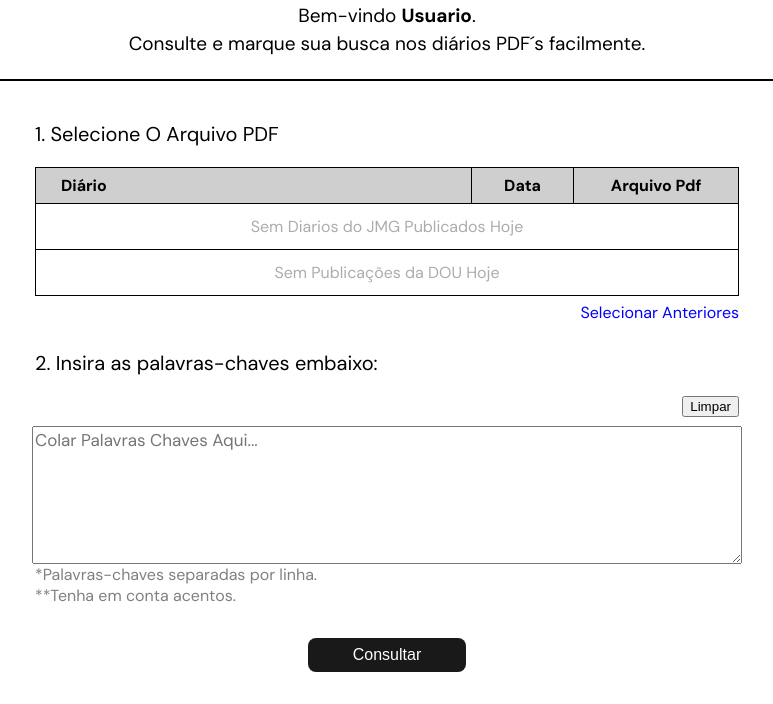
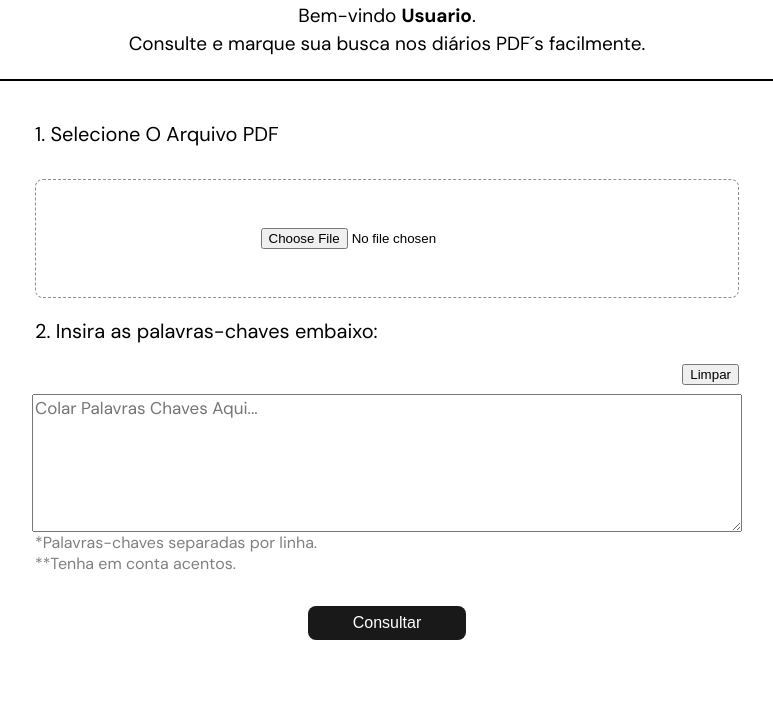
Before and after one commit to andrescabrera83/diariospdf, a Flask app: page / in a window 1280 px wide. Shown: the part 100-804 px from the top of the page, without its empty margins (253-1026 px from the left). After the commit the page ends 740 px from the top, so only its background shows below. Run offline with Flask 3, Linux system fonts and the light colour scheme; some libraries are stand-ins or nearby versions; some web fonts are replaced.

Commit message:
update any pd file

```diff
--- a/app.py
+++ b/app.py
@@ -1,26 +1,16 @@
 from flask import Flask, render_template, request, redirect, url_for, send_file, send_from_directory, jsonify
-from flask_sqlalchemy import SQLAlchemy
-from sqlalchemy import Column, String
-from sqlalchemy.ext.declarative import declarative_base
-from sqlalchemy.orm import sessionmaker
 from werkzeug.utils import secure_filename
 import os
 from os import environ
 import fitz
 import pandas as pd
 from dotenv import load_dotenv
-from scrapy.crawler import CrawlerProcess
-from scrapy.spiders import Spider
-from scrapy.http import Request
+
 from pathlib import Path
 import uuid
-from PyPDF2 import PdfReader
-import scrapy
-from selenium import webdriver
-from selenium.webdriver.chrome.options import Options
-from selenium.webdriver.common.by import By
+
 import time
-import tabula
+
 from datetime import datetime, timedelta
 
 from urllib.parse import urlparse, parse_qs
@@ -278,16 +268,25 @@ def upload_file():
     #select name file
     file_names = request.form.getlist('file_names[]')
 
-    for fn in file_names:
-        if fn:
+    # Get the list of uploaded files
+    files = request.files.getlist('file')
+
+    #print("CHECK WHATEVER FILE YOU ARE TRYING TO GET: ", file_names, " -  ", files)
+
+    for fn in files:
+        if fn and allowed_file(fn.filename):
             #print(fn)
-            pass
+            filename = secure_filename(fn.filename)
+            path = os.path.join(app.config['UPLOAD_FOLDER'], filename)
+            fn.save(path)
         else:
             print("no file names")
 
         # Construct the file path
-        file_path = os.path.join(app.config['UPLOAD_FOLDER'], fn)
+        file_path = os.path.join(app.config['UPLOAD_FOLDER'], fn.filename)
         #print("file path is: ", file_path)
+
+        print
 
 
 
@@ -347,7 +346,7 @@ def upload_file():
 
 
             # Save the modified PDF with highlights
-            output_file_path = os.path.join(app.config['UPLOAD_FOLDER'], 'marcado_' + fn)
+            output_file_path = os.path.join(app.config['UPLOAD_FOLDER'], 'marcado_' + fn.filename)
             doc.save(output_file_path, garbage=4, deflate=True, clean=True)
 
             doc.close()
@@ -362,7 +361,7 @@ def upload_file():
             print("novo algoritmo: tempo de demora com multiprocessing: ", elapsed_time)
 
             # Redirect to a route to render a template with a download button
-            return redirect(url_for('render_download_page', filename='marcado_' + fn, keyword_info=keyword_info_encoded))
+            return redirect(url_for('render_download_page', filename='marcado_' + fn.filename, keyword_info=keyword_info_encoded))
 
         else:
             return 'Invalid file format'
@@ -494,4 +493,4 @@ def download_file(filename):
 
 if __name__ == "__main__":
 
-    app.run(host='62.72.9.159')
+    app.run(debug=True)
--- a/static/styles.css
+++ b/static/styles.css
@@ -71,6 +71,24 @@ main {
     justify-content: center;
 }
 
+.spdf{
+    display: flex;
+    flex-direction: column;
+    width: 100%;
+    justify-content: space-between;
+    align-items: center;
+}
+
+.spdf-c {
+    display: flex;
+    flex-direction: column;
+    width: 100%;
+    justify-content: start;
+    margin-top: 12px;
+}
+
+
+
 
 .welcome-paragraph {
     text-align: center;
@@ -143,6 +161,16 @@ option {
     width: 100%;
     flex-direction: column;
     align-items: center;
+    justify-content: center;
+}
+
+.upload-file {
+    border: 1px dashed #8e8e8e;
+    padding: 3rem;
+    border-radius: 8px;
+    display: flex;
+    justify-content: center;
+
 }
 
 .select-pdf p {
--- a/templates/base.html
+++ b/templates/base.html
@@ -27,6 +27,14 @@
         integrity="sha384-w9jEDFGmST3LuDufkGN+JkuNOZJ4Qofg4F7+UEmHsT/lfMt1aRLQFpyJxXsD0tkh" crossorigin="anonymous">
 
     <link rel="icon" href="{{ url_for('static', filename='diariospdf-logo.ico') }}" type="image/x-icon">
+
+    <!-- Font Awesome CSS -->
+    <link rel="stylesheet" href="https://cdnjs.cloudflare.com/ajax/libs/font-awesome/5.15.4/css/all.min.css">
+    <script src="https://cdnjs.cloudflare.com/ajax/libs/pdf.js/2.8.335/pdf.min.js"></script>
+    <script src="https://ajax.googleapis.com/ajax/libs/jquery/3.5.1/jquery.min.js"></script>
+
+    <link rel="stylesheet" href="https://cdnjs.cloudflare.com/ajax/libs/font-awesome/5.15.4/css/all.min.css">
+
 
 </head>
 
--- a/templates/index2.html
+++ b/templates/index2.html
@@ -20,7 +20,7 @@
 
     <div class="form-stuff">
 
-        <form id="uploadForm" method="POST" action="{{ url_for('upload_file') }}">
+        <form id="uploadForm" method="POST"  enctype="multipart/form-data" action="{{ url_for('upload_file') }}">
 
             <!-- <div class="select-diario">
 
@@ -47,7 +47,7 @@
 
             </div> -->
 
-            <div class="select-pdf">
+            <!-- <div class="select-pdf">
 
                 <p style="align-self: start;">1. Selecione O Arquivo PDF</p>
                 <table id="table1">
@@ -201,6 +201,63 @@
                     <button id="toggleButton">Selecionar Anteriores</button>
                 </div>
 
+            </div> -->
+
+            <div class="select-pdf">
+                <div class="spdf">
+                <p style="align-self: start;">1. Selecione O Arquivo PDF</p>
+                    <div class="spdf-c form-group" style="width: 100%;">
+
+                        <div class="upload-file">
+                            <!-- Placeholder for icon -->
+                            <div id="icon-placeholder" class="mx-2"></div>
+                            <input type="file" name="file" id="file" required>
+                        </div>
+
+                    </div>
+
+
+
+    <script>
+        // Function to update icon based on file validity
+        function updateIcon(valid) {
+            var iconPlaceholder = document.getElementById('icon-placeholder');
+            if (valid) {
+                // If file is valid, show green check icon
+                iconPlaceholder.innerHTML = '<i style="color:green;" class="fas fa-check-circle text-success"></i>';
+                // Enable the upload button
+                document.getElementById('upload-btn').disabled = false;
+                // Remove the disabled class from button
+                document.getElementById('upload-btn').classList.remove('disabled-btn');
+
+
+            } else {
+                // If file is invalid, show red icon
+                iconPlaceholder.innerHTML = '<i style="color:red;" class="fa-solid fa-circle-xmark"></i>';
+                // Disable the upload button
+                document.getElementById('upload-btn').disabled = true;
+                // Add the disabled class to button
+                document.getElementById('upload-btn').classList.add('disabled-btn');
+
+            }
+        }
+        // Function to check if the file has a valid format
+        function checkFile() {
+            var fileInput = document.getElementById('file');
+            var file = fileInput.files[0];
+            var validFormats = ['pdf']; // Add more valid formats if needed
+            var fileExtension = file.name.split('.').pop().toLowerCase();
+            var isValid = validFormats.includes(fileExtension);
+            updateIcon(isValid);
+        }
+        // Add event listener to file input to check file format on change
+        document.getElementById('file').addEventListener('change', checkFile);
+    </script>
+
+
+
+
+                </div>
             </div>
 
             <div class="text-area-container">
@@ -245,7 +302,7 @@
             </script>
 
             <div class=".btn-container">
-                <button type="submit" class="button-submit">Consultar
+                <button id="upload-btn" type="submit" class="button-submit" disabled>Consultar
                 </button>
             </div>
 
```
Also changed, not shown: templates/displayer.html (+36 -5 lines), static/codicon--error.svg (added), 3 other files.
